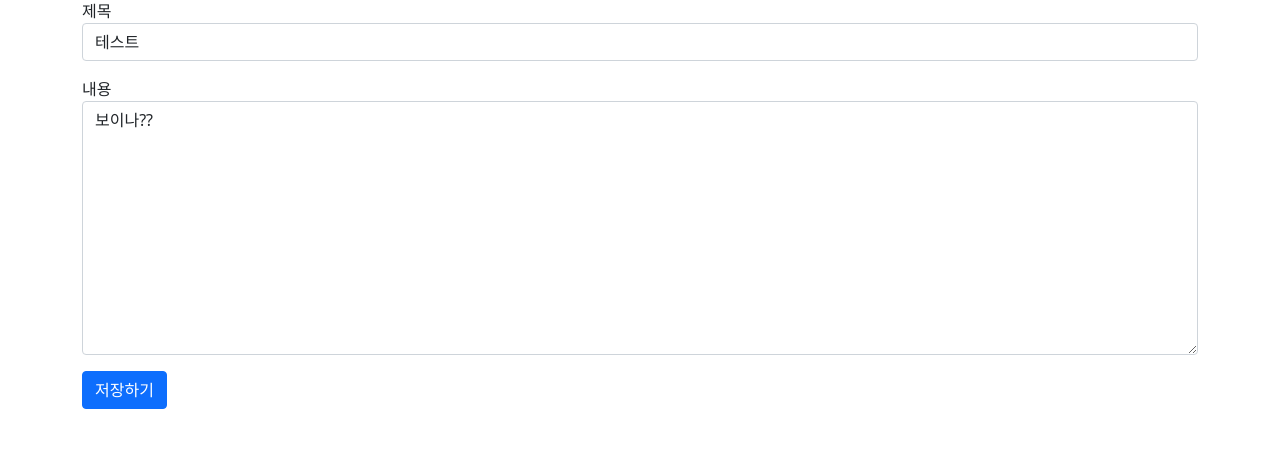
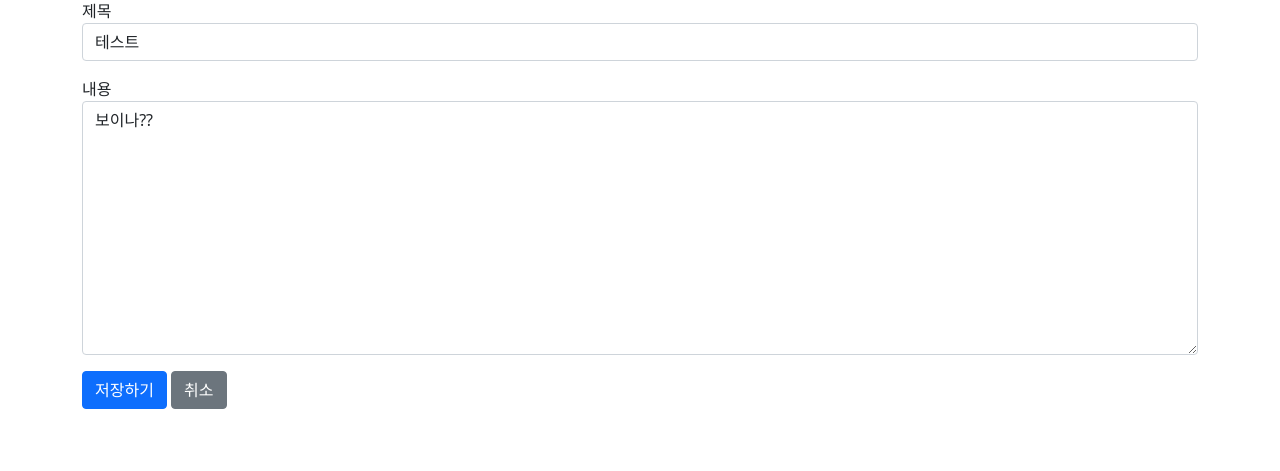
Before and after one commit to dage8044/board, a Flask app: page /update_question/1/1 in a window 1280 px wide. Shown: the part 123-594 px from the top of the page. Run offline with Flask 3, Linux system fonts and the light colour scheme; data comes from the database, SQL or seed files in the repository; some libraries are stand-ins or nearby versions.

Commit message:
수정 중 취소 기능 추가

```diff
--- a/Flask/templates/question_update.html
+++ b/Flask/templates/question_update.html
@@ -15,6 +15,12 @@
             <textarea class="form-control" name="content" id="content" rows="10">{{ question.content }}</textarea>
         </div>
         <button type="submit" class="btn btn-primary">저장하기</button>
+        <button type="button" class="btn btn-secondary" onclick="Back()">취소</button>
     </form>
 </div>
+<script>
+    function Back() {
+        window.history.back();
+    }
+</script>
 {% endblock %}
```
